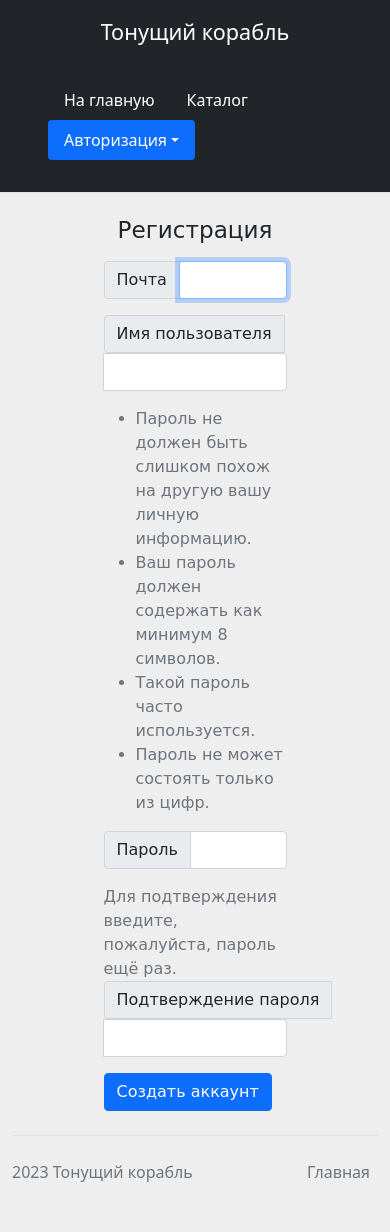
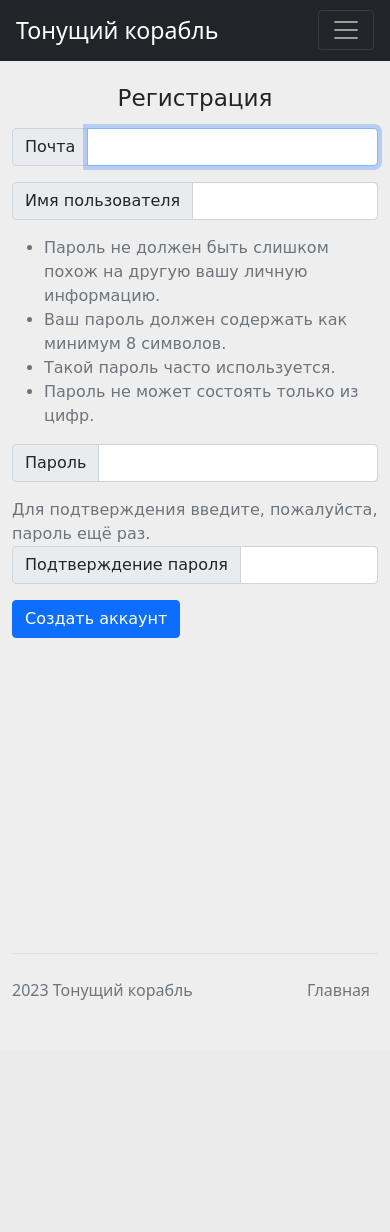
Before and after one commit to Gadzet005/Predprof_2023, a Django app: page /users/register/ in a window 390 px wide. After the commit the page ends 1000 px from the top, so only its background shows below. Run offline with Django 3.2, Linux system fonts and the light colour scheme; some libraries are stand-ins or nearby versions.

Commit message:
уллучшил главное меню, добавил адаптивность

```diff
--- a/site/templates/base_form.html
+++ b/site/templates/base_form.html
@@ -6,7 +6,7 @@
 
 {% block content %}
 
-<div class="w-50 m-auto">
+<div class="d-flex justify-content-center">
 
     <form method="POST" action="" enctype="multipart/form-data">
         {% csrf_token %}
--- a/site/templates/catalog/site_detail.html
+++ b/site/templates/catalog/site_detail.html
@@ -8,7 +8,7 @@
     <ul class="nav nav-pills mb-3" id="pills-tab" role="tablist">
         <li class="nav-item" role="presentation">
             <button class="nav-link active" id="pills-info-tab" data-bs-toggle="pill" data-bs-target="#pills-info" type="button" role="tab" aria-controls="pills-info" aria-selected="true">
-                Информация
+                Основное
             </button>
         </li>
         <li class="nav-item" role="presentation">
--- a/site/templates/catalog/site_list.html
+++ b/site/templates/catalog/site_list.html
@@ -15,7 +15,7 @@
 </div>
 
 <div class="">
-<ul class="pagination pagination-lg justify-content-center">
+<ul class="pagination pagination justify-content-center">
     {% if page_obj.has_previous %}
         <li class="page-item">
             <a class="page-link" href="?page=1" tabindex="-1" aria-disabled="true">В начало</a>
@@ -31,7 +31,7 @@
             <p class="page-link"  tabindex="-1" aria-disabled="true"><span aria-hidden="true">&laquo;</span></p>
         </li>
     {% endif %}
-    <li class="page-item disabled"><p style="font-size: 2;" class="page-link">Страница {{ page_obj.number }} из {{ page_obj.paginator.num_pages }}</p></li>
+    <li class="page-item disabled"><p style="font-size: 2;" class="page-link">{{ page_obj.number }} / {{ page_obj.paginator.num_pages }}</p></li>
     {% if page_obj.has_next %}
         <li class="page-item">
             <a class="page-link" href="?page={{ page_obj.next_page_number }}"><span aria-hidden="true">&raquo;</span></a>
--- a/site/templates/header.html
+++ b/site/templates/header.html
@@ -1,17 +1,21 @@
-<header class="d-flex flex-wrap justify-content-center py-3 mb-4 border-bottom px-5 navbar-dark bg-dark">
-    <a href="{% url 'common:home' %}" class="d-flex align-items-center mb-3 mb-md-0 me-md-auto text-dark text-decoration-none">
-    <p class="fs-4 text-white">Тонущий корабль</p>
+<nav class="navbar navbar-expand-lg navbar-dark bg-dark py-2 px-3 px-lg-5 mb-4">
+    <a href="{% url 'common:home' %}" class="navbar-brand fs-3">
+    Тонущий корабль
     </a>
+    <button class="navbar-toggler" type="button" data-bs-toggle="collapse" data-bs-target="#navbarContent"
+            aria-controls="navbarContent" aria-expanded="false">
+        <span class="navbar-toggler-icon"></span>
+    </button>
 
-    <ul class="nav nav-pills">
+    <div class="collapse navbar-collapse mt-2 mt-lg-0" id="navbarContent">
+        <ul class="nav navbar-nav nav-pills ms-auto me-3 fs-5">
             {% for elem in menu %}
-
-        <li class="nav-item dropdown">
+            <li class="nav-item dropdown mx-2">
             {% if elem.sub_elems %}
                 {% if elem.is_active %}
-            <p class="nav-link dropdown-toggle active text-white" role="button" data-bs-toggle="dropdown" aria-expanded="false">{{ elem.title }}</p>
+                <a class="nav-link dropdown-toggle active text-white px-2" role="button" data-bs-toggle="dropdown" aria-expanded="false">{{ elem.title }}</a>
                 {% else %}
-            <p class="nav-link dropdown-toggle text-white" role="button" data-bs-toggle="dropdown" aria-expanded="false">{{ elem.title }}</p>
+                <a class="nav-link dropdown-toggle text-white px-2" role="button" data-bs-toggle="dropdown" aria-expanded="false">{{ elem.title }}</a>
                 {% endif %}
                 <ul class="dropdown-menu">
                     {% for sub_elem in elem.sub_elems %}
@@ -20,13 +24,14 @@
                 </ul>
             {% else %}
                 {% if elem.is_active %}
-            <p class="nav-link active text-white">{{ elem.title }}</p>
+                <a class="nav-link active text-white px-2">{{ elem.title }}</a>
                 {% else %}
-            <a href="{% url elem.url_name %}" class="nav-link text-white">{{ elem.title }}</a>
+                <a href="{% url elem.url_name %}" class="nav-link text-white px-2">{{ elem.title }}</a>
                 {% endif %}
             {% endif %}
             </li>
 
             {% endfor %}
         </ul>
-</header>
+    </div>
+</nav>
```
Lines whose indentation alone changed are shown as unchanged.
